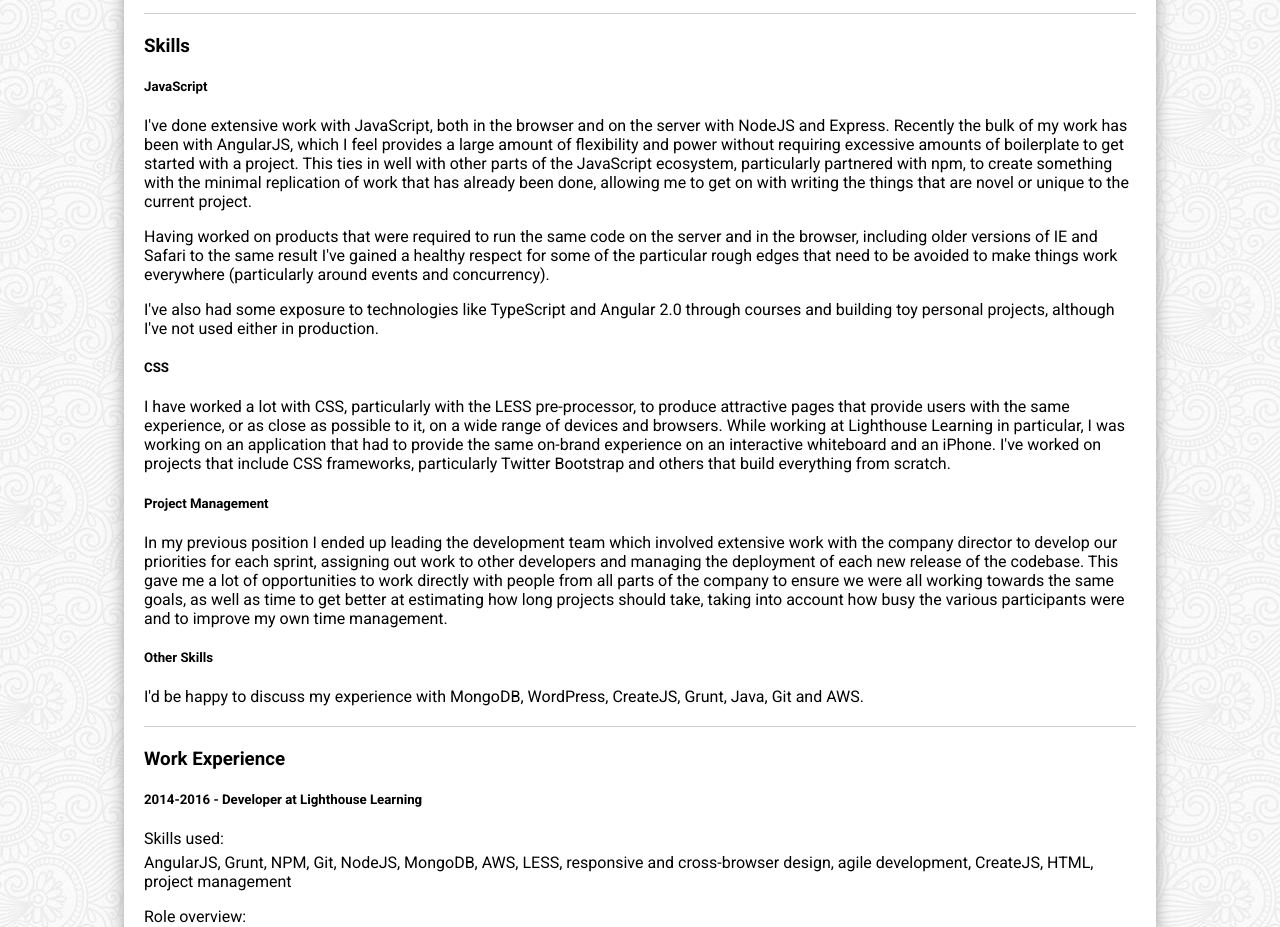
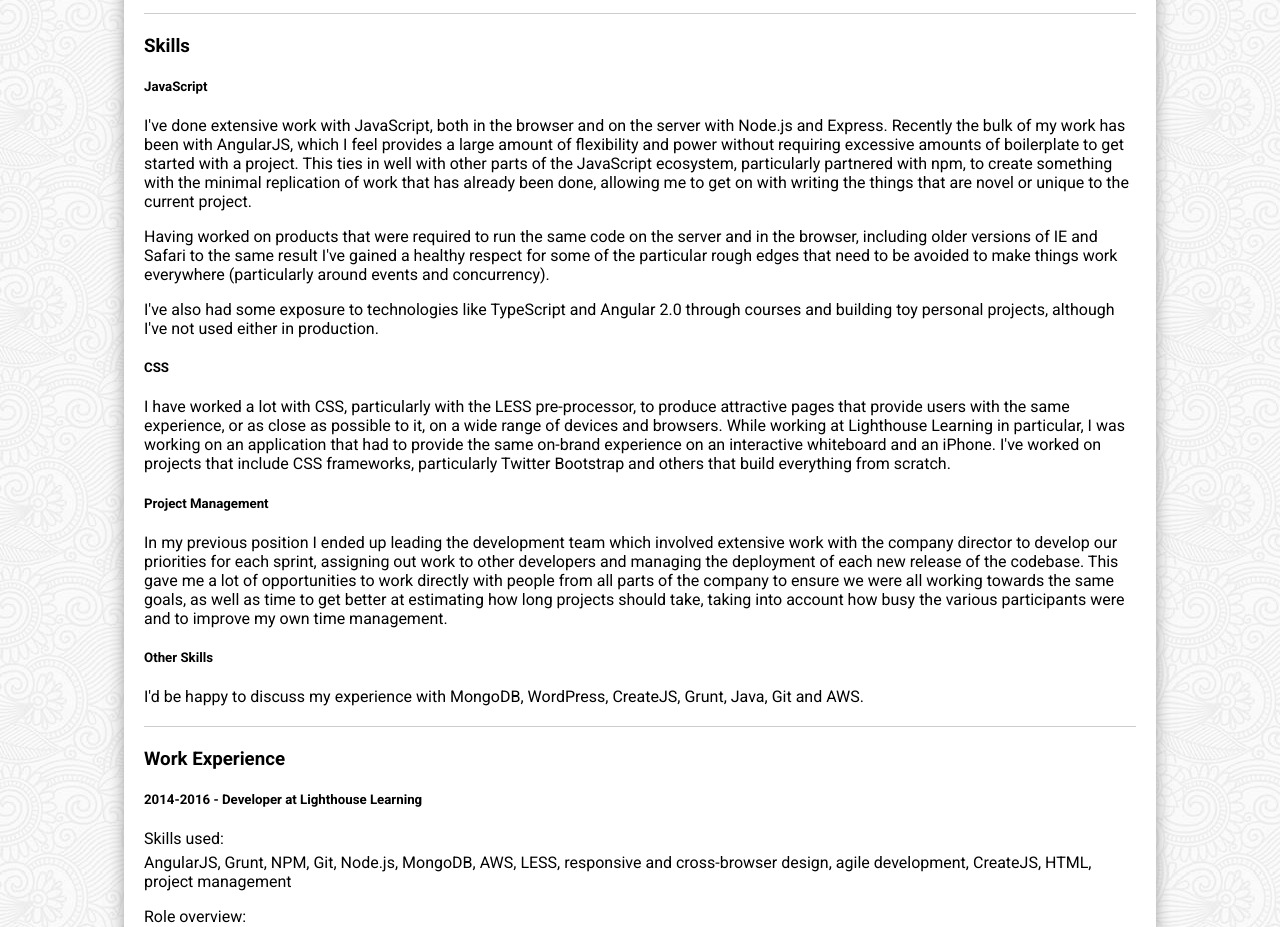
Before and after one commit to mikeprosser/Old-CV-2017, a website: page index.html in a window 1280 px wide. Shown: the part 513-1440 px from the top of the page. Drawn offline with Linux system fonts and the light colour scheme.

Commit message:
Fix Node.js spelling error

```diff
--- a/index.html
+++ b/index.html
@@ -35,7 +35,7 @@
             <h3>Skills</h3>
             <div>
                 <h5>JavaScript</h5>
-                <p>I've done extensive work with JavaScript, both in the browser and on the server with NodeJS and Express. Recently the bulk of my work has been with AngularJS, which I feel provides a large amount of flexibility and power without requiring excessive amounts of boilerplate to get started with a project. This ties in well with other parts of the JavaScript ecosystem, particularly partnered with npm, to create something with the minimal replication of work that has already been done, allowing me to get on with writing the things that are novel or unique to the current project.</p>
+                <p>I've done extensive work with JavaScript, both in the browser and on the server with Node.js and Express. Recently the bulk of my work has been with AngularJS, which I feel provides a large amount of flexibility and power without requiring excessive amounts of boilerplate to get started with a project. This ties in well with other parts of the JavaScript ecosystem, particularly partnered with npm, to create something with the minimal replication of work that has already been done, allowing me to get on with writing the things that are novel or unique to the current project.</p>
                 <p>Having worked on products that were required to run the same code on the server and in the browser, including older versions of IE and Safari to the same result I've gained a healthy respect for some of the particular rough edges that need to be avoided to make things work everywhere (particularly around events and concurrency).</p>
                 <p>I've also had some exposure to technologies like TypeScript and Angular 2.0 through courses and building toy personal projects, although I've not used either in production.</p>
                 <h5>CSS</h5>
@@ -51,7 +51,7 @@
             <h3>Work Experience</h3>
             <div>
                 <h5>2014-2016 - Developer at Lighthouse Learning</h5>
-                <p>Skills used:<br>AngularJS, Grunt, NPM, Git, NodeJS, MongoDB, AWS, LESS, responsive and cross-browser design, agile development, CreateJS, HTML, project management</p>
+                <p>Skills used:<br>AngularJS, Grunt, NPM, Git, Node.js, MongoDB, AWS, LESS, responsive and cross-browser design, agile development, CreateJS, HTML, project management</p>
                 <p>Role overview:<br>Developer working closely with the marketing and production teams to create engaging learning experiences that closely matched our customers' needs as well as helping manage the overall direction of the product. I came on at Lighthouse as a junior developer out of university and acquired more responsibility over my time there, eventually being given responsibility over the release cycle of the core product, managing the code base through Git, preparing deployments to AWS, overseeing testing and prioritising new features to delegate out to other developers. The scale of the development team was such that I worked on a wide variety of projects all over the technology stack from small visual tweaks on the website to refactoring customer data on the CRM we built in-house to developing new features for the game engine and associated tooling that the educational content itself ran on.</p>
                 <p>Interesting challenges:<br>As Lighthouse's primary customers are schools and many schools, particularly in the states, have fairly old technology and locked down policies about when they could get updates (never) the biggest challenge was always making sure that everything performed well and looked correct on a wide range of browsers and devices. This was compounded because we also compiled the web product into an iOS app with Phonegap which added an even greater range of devices and browsers that it all had to hold up on.</p>
             </div>
```
